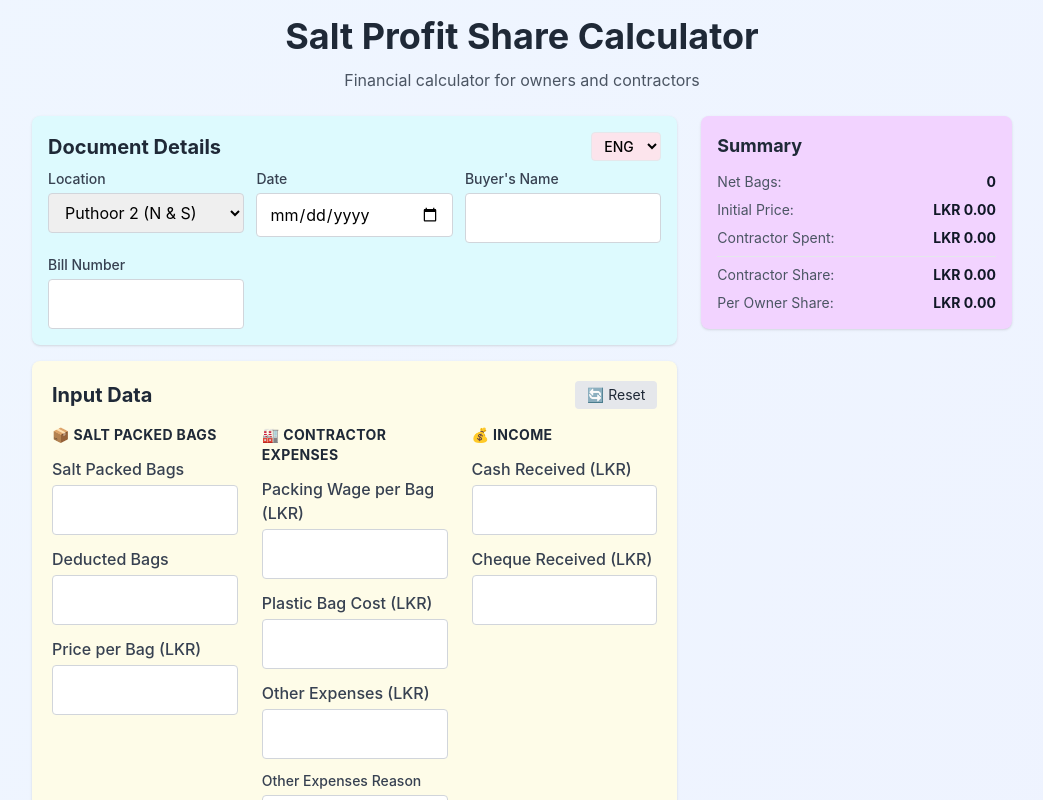
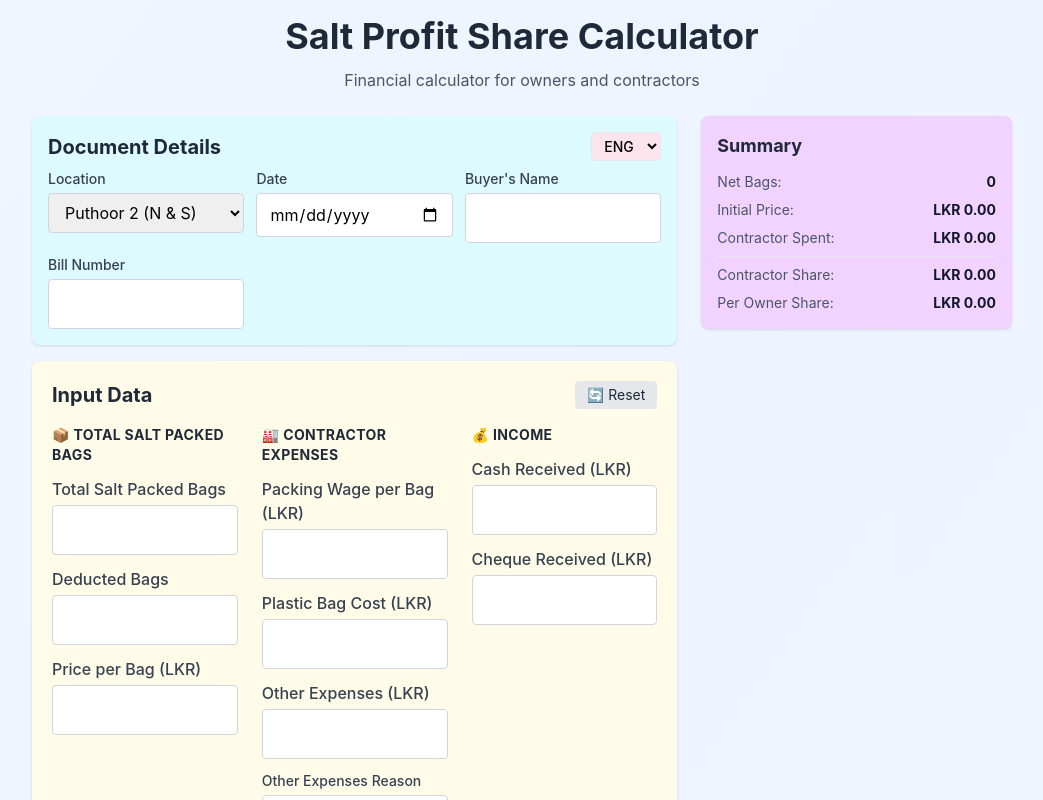
Before and after one commit to seiyadhniyas/Salt-Profit-Share-Calculator-SaaS, a React (Vite) app: page / in a window 1280 px wide. Shown: the top 800 px of the page, without its empty margins (118-1161 px from the left). Built offline with nearby package versions, Linux system fonts and the light colour scheme.

Commit message:
Fix: revert heading to 'Total Salt Packed Bags' (EN/TA translations)

```diff
--- a/src/App.jsx
+++ b/src/App.jsx
@@ -41,7 +41,7 @@ export default function App(){
       billNumber: 'Bill Number',
       inputData: 'Input Data',
       reset: '🔄 Reset',
-      totalSaltPackedBags: 'Salt Packed Bags',
+      totalSaltPackedBags: 'Total Salt Packed Bags',
       deductedBags: 'Deducted Bags',
       pricePerBag: 'Price per Bag (LKR)',
       cashReceived: 'Cash Received (LKR)',
@@ -98,7 +98,7 @@ export default function App(){
       billNumber: 'பில் எண்',
       inputData: 'உள்ளீட்டு தரவு',
       reset: '🔄 மீட்டமை',
-      totalSaltPackedBags: 'உப்பு நிரப்பப்பட்ட பைகள்',
+      totalSaltPackedBags: 'மொத்த உப்பு நிரப்பப்பட்ட பைகள்',
       deductedBags: 'குறைவிடப்பட்ட பைகள்',
       pricePerBag: 'ஒரு பையின் விலை (LKR)',
       cashReceived: 'பெற்ற பணம் (LKR)',
```
